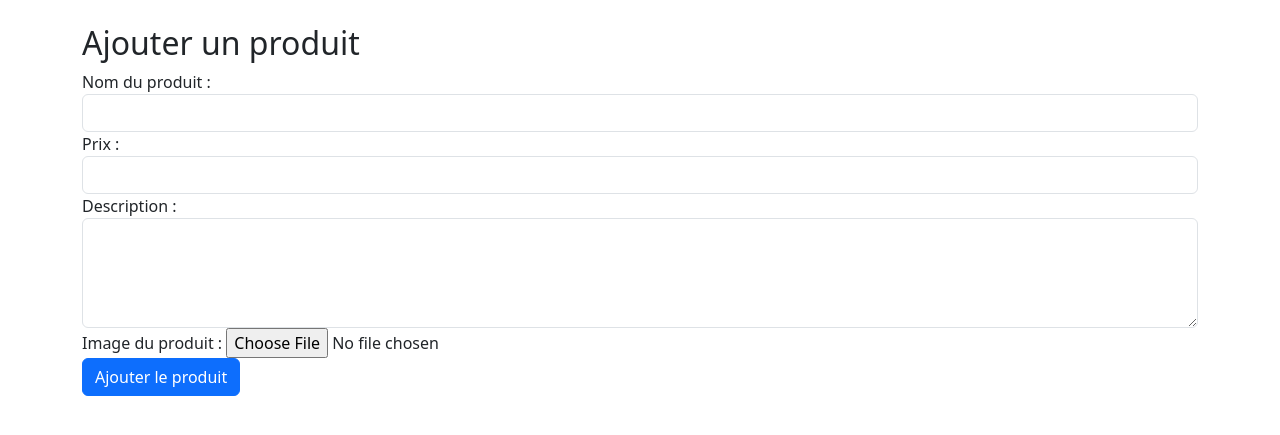
After one commit to ahamie71/TpOnboarding, a PHP site: page /pages/ajoutproduit.php in a window 1280 px wide. The commit adds this page. Shown: the top 435 px of the page. Run offline with PHP 8.4, Linux system fonts and the light colour scheme.

Commit message:
ajout des produits

```diff
--- /dev/null
+++ b/pages/ajoutproduit.php
@@ -0,0 +1,56 @@
+<?php
+include '../dbConnect.php';
+
+if ($_SERVER["REQUEST_METHOD"] == "POST") {
+    $name = $_POST["name"];
+    $price = $_POST["price"];
+    $description = $_POST["description"];
+    $image = $_FILES["image"];
+    $user_id= 1;
+    $imagePath = '';
+    if ($image && $image["error"] == 0) {
+        $imagePath = '../public/images/' . $image["name"];
+        move_uploaded_file($image["tmp_name"], $imagePath);
+    }
+    $db = databaseConnect();
+    $req = "INSERT INTO products (name, price, description, image,fk_user) VALUES (?, ?, ?, ?,?)";
+    $stmt = $db->prepare($req);
+    $stmt->execute([$name, $price, $description, $imagePath, $user_id]);
+    header("Location:listProducts.php");
+    exit;
+}
+?>
+<!DOCTYPE html>
+<html lang="en">
+<head>
+    <meta charset="UTF-8">
+    <meta http-equiv="X-UA-Compatible" content="IE=edge">
+    <meta name="viewport" content="width=device-width, initial-scale=1.0">
+    <link rel="stylesheet" href="https://cdnjs.cloudflare.com/ajax/libs/font-awesome/6.0.0-beta3/css/all.min.css">
+    <!-- Add Bootstrap 5 CSS -->
+    <link rel="stylesheet" href="https://cdn.jsdelivr.net/npm/bootstrap@5.3.0/dist/css/bootstrap.min.css">
+    <title>Document</title>
+</head>
+<body>
+<div class="container mt-4">
+    <h2>Ajouter un produit</h2>
+    <form action="" method="post" enctype="multipart/form-data">
+        <div class="form-group">
+            <label for="name">Nom du produit :</label>
+            <input type="text" class="form-control" id="name" name="name" required>
+        </div>
+        <div class="form-group">
+            <label for="price">Prix :</label>
+            <input type="number" class="form-control" id="price" name="price" required>
+        </div>
+        <div class="form-group">
+            <label for="description">Description :</label>
+            <textarea class="form-control" id="description" name="description" rows="4" required></textarea>
+        </div>
+        <div class="form-group">
+            <label for="image">Image du produit :</label>
+            <input type="file" class="form-control-file" id="image" name="image" accept="image/*" required>
+        </div>
+        <button type="submit" class="btn btn-primary">Ajouter le produit</button>
+    </form>
+</div>
```
Also changed, not shown: pages/listProducts.php (+62 -9 lines), public/js/listproduct.js (+0 -10 lines), public/images/16164787240b4c5bbb9b9b7a52a8ed85720bfed931_thumbnail_720x.webp (added), 1 other file.
